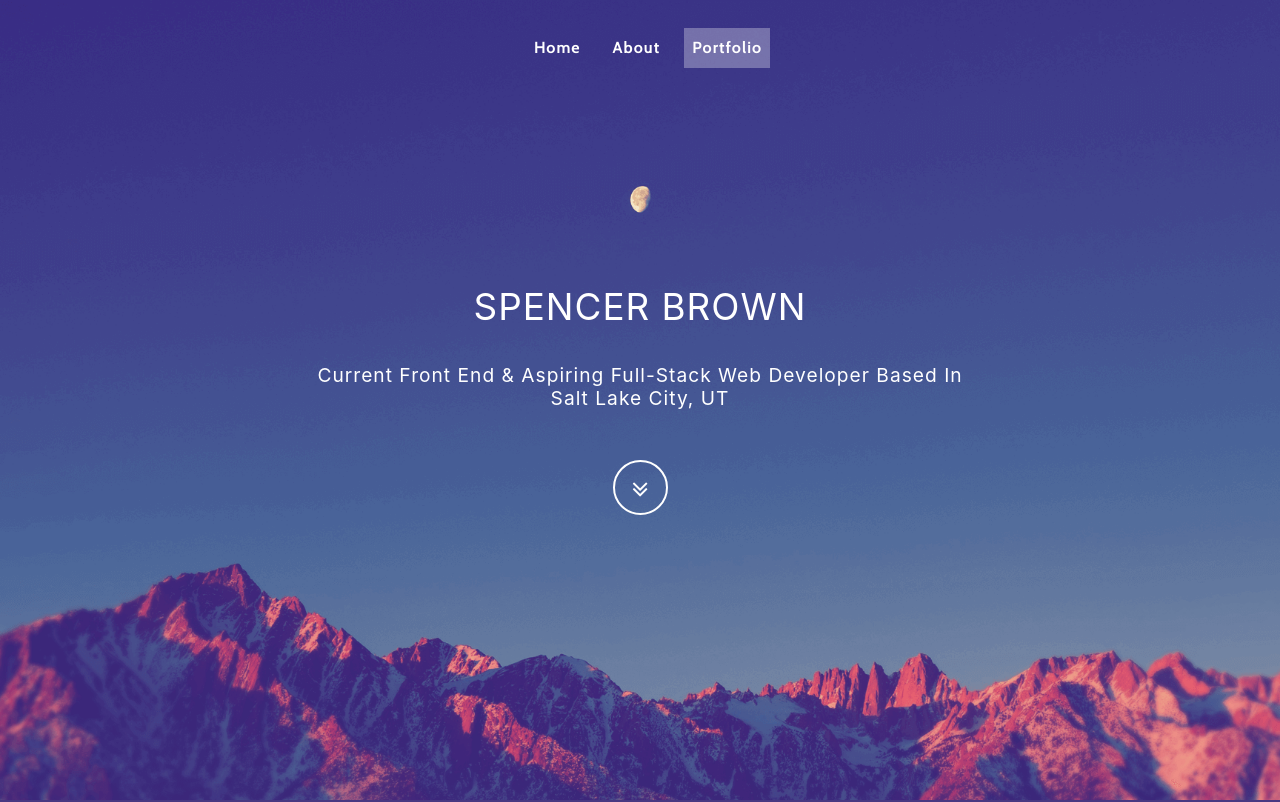
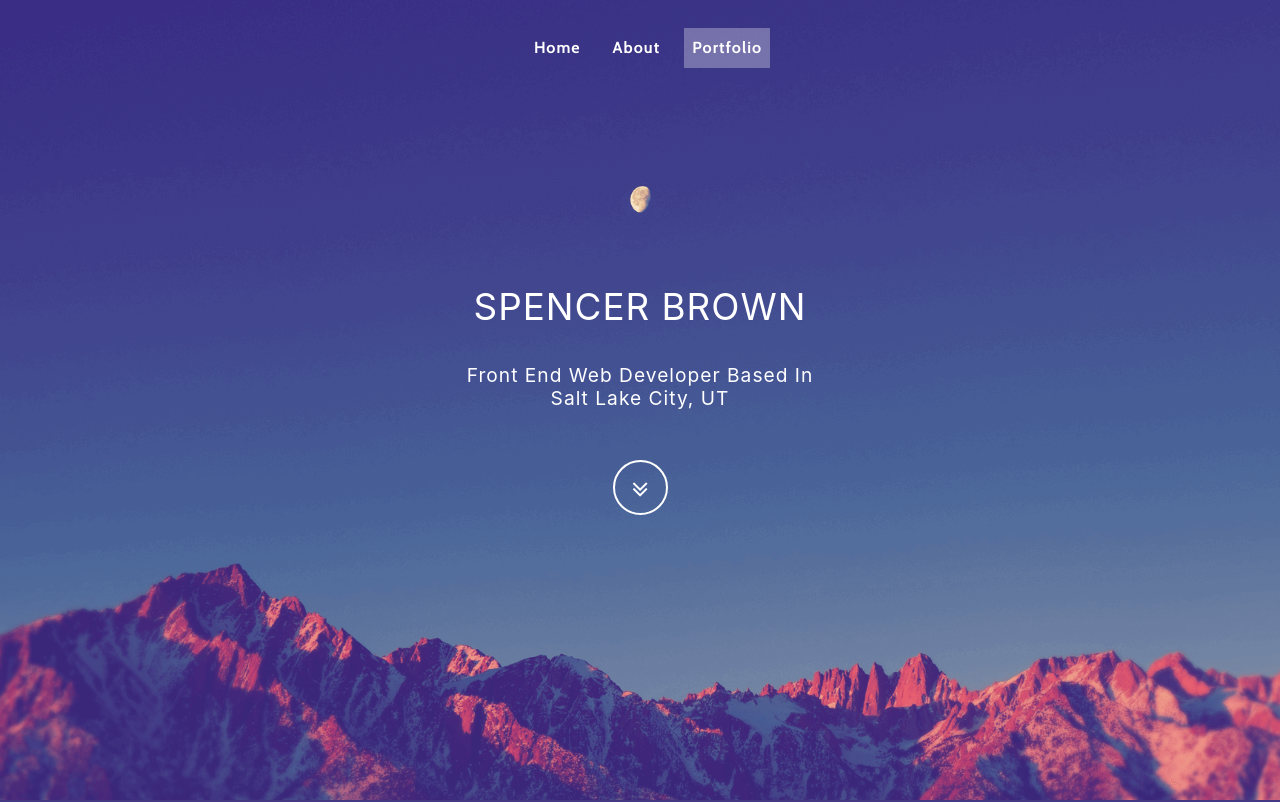
Before and after one commit to Spenceyb123/Spenceyb123.github.io, a plain HTML site: page index.html in a window 1280 px wide. Shown: the top 802 px of the page. Drawn offline with nearby package versions, Linux system fonts and the light colour scheme; files whose address does not match are found by name.

Commit message:
edited landing subheading

```diff
--- a/index.html
+++ b/index.html
@@ -36,7 +36,7 @@
                 <div class="row">
                     <div class="col-lg-8 mx-auto">
                         <h1 class="text-uppercase brand-heading" style="font-size: 2.3em;font-family: -apple-system,BlinkMacSystemFont,&quot;Segoe UI&quot;,Roboto,&quot;Helvetica Neue&quot;,Arial,&quot;Noto Sans&quot;,sans-serif,&quot;Apple Color Emoji&quot;,&quot;Segoe UI Emoji&quot;,&quot;Segoe UI Symbol&quot;,&quot;Noto Color Emoji&quot;;">Spencer Brown</h1>
-                        <h2 class="text-capitalize intro-text" style="font-size: 1.2em;font-family: -apple-system,BlinkMacSystemFont,&quot;Segoe UI&quot;,Roboto,&quot;Helvetica Neue&quot;,Arial,&quot;Noto Sans&quot;,sans-serif,&quot;Apple Color Emoji&quot;,&quot;Segoe UI Emoji&quot;,&quot;Segoe UI Symbol&quot;,&quot;Noto Color Emoji&quot;;">Current front end &amp; aspiring full-stack web developer based in <br>Salt Lake City, UT</h2><button class="btn btn-circle" id="landing-button" type="button"><i class="fa fa-angle-double-down animated"></i></button>
+                        <h2 class="text-capitalize intro-text" style="font-size: 1.2em;font-family: -apple-system,BlinkMacSystemFont,&quot;Segoe UI&quot;,Roboto,&quot;Helvetica Neue&quot;,Arial,&quot;Noto Sans&quot;,sans-serif,&quot;Apple Color Emoji&quot;,&quot;Segoe UI Emoji&quot;,&quot;Segoe UI Symbol&quot;,&quot;Noto Color Emoji&quot;;">Front end web developer based in <br>Salt Lake City, UT</h2><button class="btn btn-circle" id="landing-button" type="button"><i class="fa fa-angle-double-down animated"></i></button>
                     </div>
                 </div>
             </div>
```
